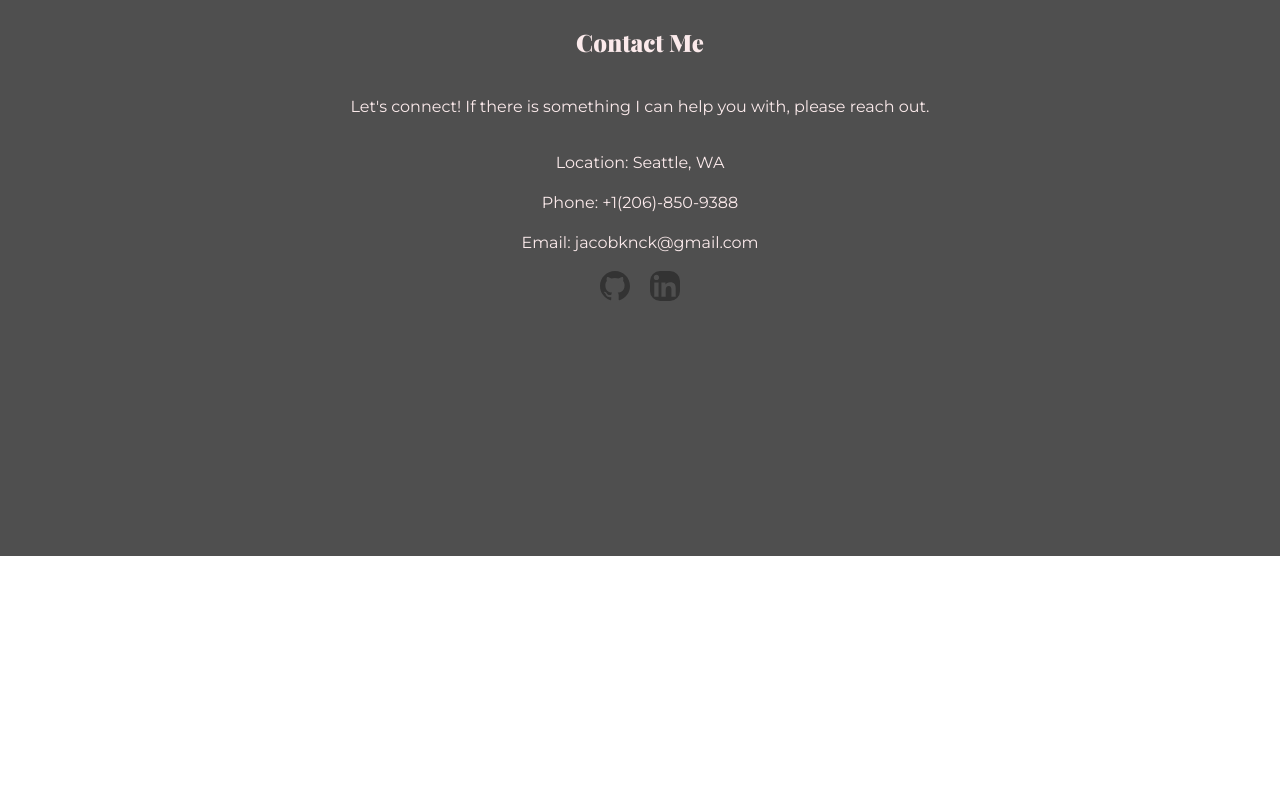
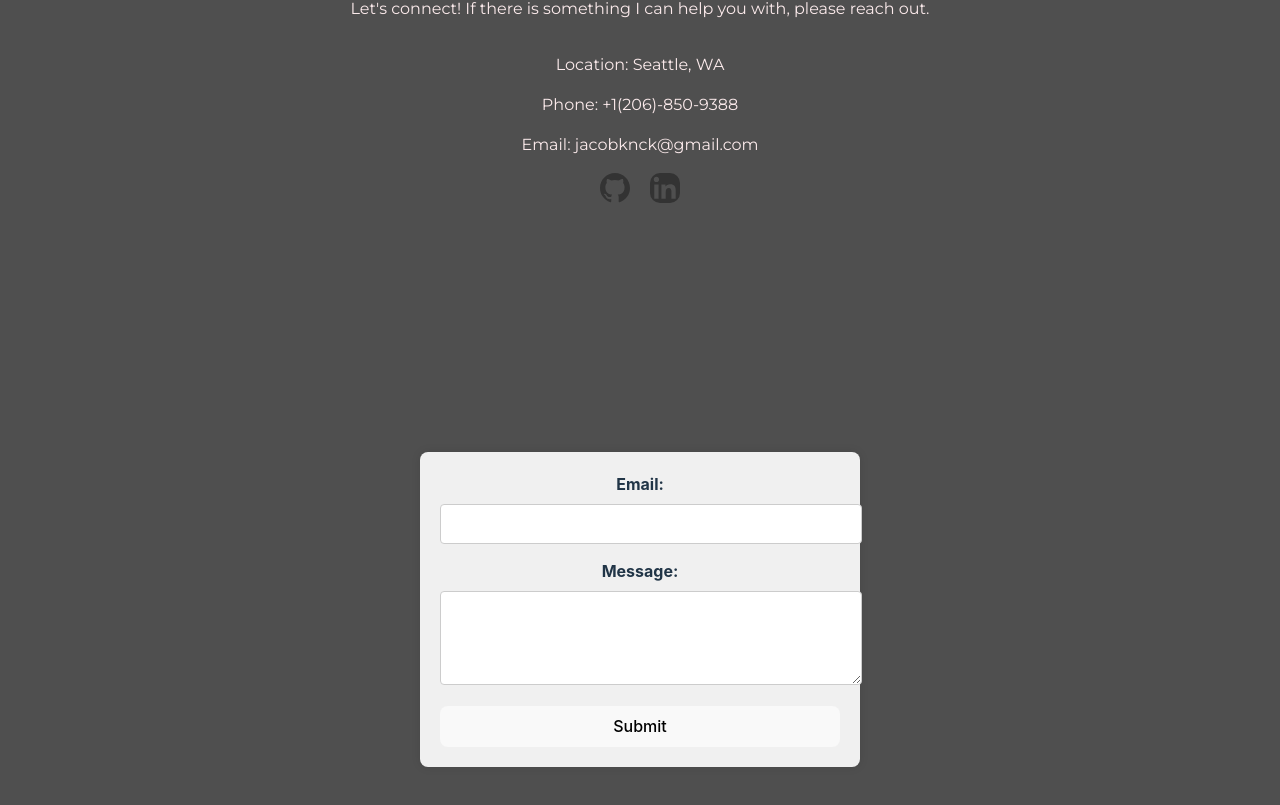
Before and after one commit to JacobKnaack/JacobKnaack.github.io, a React (Vite) app: page / in a window 1280 px wide. Shown: the part 5438-6243 px from the top of the page. Before the commit the page ends 5994 px from the top, so only its background shows below. Built offline with nearby package versions, Linux system fonts and the light colour scheme; a web font is replaced by a local one.

Commit message:
adds initial contact form and aws aws config

```diff
--- a/src/components/contact/Contact.tsx
+++ b/src/components/contact/Contact.tsx
@@ -1,14 +1,15 @@
+import './contact.css';
 import { useContext } from 'react';
 import { ContentContext } from '../../context/content/ContentContext';
 import GhIcon from '../../assets/github.svg';
 import LiIcon from '../../assets/linkedin.svg';
-import './contact.css'
+import ContactForm from './ContactForm';
 
 export default function Contact() {
 
   const content = useContext(ContentContext);
 
-  function formatPhoneNumber(phoneNumber: string): string {
+  const formatPhoneNumber = (phoneNumber: string): string => {
     // Remove all non-digit characters
     const cleaned = ('' + phoneNumber).replace(/\D/g, '');
 
@@ -16,6 +17,13 @@ export default function Contact() {
     const formattedNumber = `+1(${cleaned.substring(0, 3)})-${cleaned.substring(3, 6)}-${cleaned.substring(6, 10)}`;
 
     return formattedNumber;
+  }
+
+  const onSubmit = (email: string, text: string) => {
+    console.log(email, text);
+  }
+  const onError = (error: {error: string}) => {
+    console.log('ERROR OCCURRED', error);
   }
 
   return (
@@ -38,6 +46,7 @@ export default function Contact() {
             <img src={LiIcon}/>
           </a>
         </div>
+        <ContactForm onSubmit={onSubmit} canSubmit={true} onError={onError} />
       </div>
     </section>
   )
--- /dev/null
+++ b/src/components/contact/ContactForm.tsx
@@ -0,0 +1,48 @@
+import React, { useState } from 'react';
+
+interface ContactFormProps {
+  onSubmit: (arg0: string, arg1: string) => void;
+  canSubmit: boolean;
+  onError: (arg1: { error: string }) => void;
+}
+
+export default function ContactForm({ onSubmit, canSubmit, onError }: ContactFormProps) {
+
+  const [email, setEmail] = useState('');
+  const [message,setMessage] = useState('');
+
+  const handleSubmit: React.FormEventHandler = (e) => {
+    e.preventDefault();
+    if (canSubmit) {
+      onSubmit(email, message);
+    } else {
+      onError({ error: 'SUBMIT STATUS ::' + canSubmit });
+    }
+  }
+
+  const handleEmail: React.ChangeEventHandler<HTMLInputElement> = (e: React.ChangeEvent<HTMLInputElement>) => {
+    const email = e.target.value;
+    setEmail(email);
+  }
+
+  const handleMessage: React.ChangeEventHandler<HTMLTextAreaElement> = (e: React.ChangeEvent<HTMLTextAreaElement>) => {
+    const message = e.target.value;
+    setMessage(message);
+  }
+
+  return (
+    <div className="form-container">
+      <form className="contact-form" onSubmit={handleSubmit}>
+        <div className="input-container">
+          <label htmlFor="email-input">Email:</label>
+          <input type="email" name="email" id="email-input" onChange={handleEmail} required/>
+        </div>
+        <div className="input-container">
+          <label htmlFor="message">Message:</label>
+          <textarea name="message" id="message-input" onChange={handleMessage} rows={4} required/>
+        </div>
+        <button type="submit">Submit</button>
+      </form>
+    </div>
+  )
+}
--- a/src/components/contact/contact.css
+++ b/src/components/contact/contact.css
@@ -28,3 +28,52 @@
 .contact-link img:hover {
   transform: scale(1.2);
 }
+
+.form-container {
+  display: flex;
+  justify-content: center;
+  align-items: center;
+  height: 100vh;
+}
+
+.contact-form {
+  width: 400px;
+  padding: 20px;
+  background-color: #f0f0f0;
+  border-radius: 8px;
+  box-shadow: 0 0 10px rgba(0, 0, 0, 0.1);
+}
+
+label {
+  display: block;
+  margin-bottom: 8px;
+  font-weight: bold;
+}
+input[type='email'],
+textarea {
+  width: 100%;
+  padding: 10px;
+  margin-bottom: 15px;
+  border: 1px solid #ccc;
+  border-radius: 4px;
+  font-size: 16px;
+}
+
+textarea {
+  resize: vertical;
+  /* Allow vertical resizing of textarea */
+}
+
+button {
+  width: 100%;
+  padding: 10px;
+  background-color: #007bff;
+  border: none;
+  border-radius: 4px;
+  font-size: 16px;
+  cursor: pointer;
+}
+
+button:hover {
+  background-color: #0056b3;
+}
--- a/vite.config.ts
+++ b/vite.config.ts
@@ -4,5 +4,8 @@ import react from '@vitejs/plugin-react'
 // https://vitejs.dev/config/
 export default defineConfig({
   plugins: [react()],
-  base: '/'
+  base: '/',
+  server: {
+    port: 5050
+  }
 })
```
Also changed, not shown: src/context/messages/MessagesContext.ts (added, +47 -0 lines), src/context/messages/MessagesProvider.tsx (added, +18 -0 lines), 1 other file (tests, documents, lock files or other folders).
